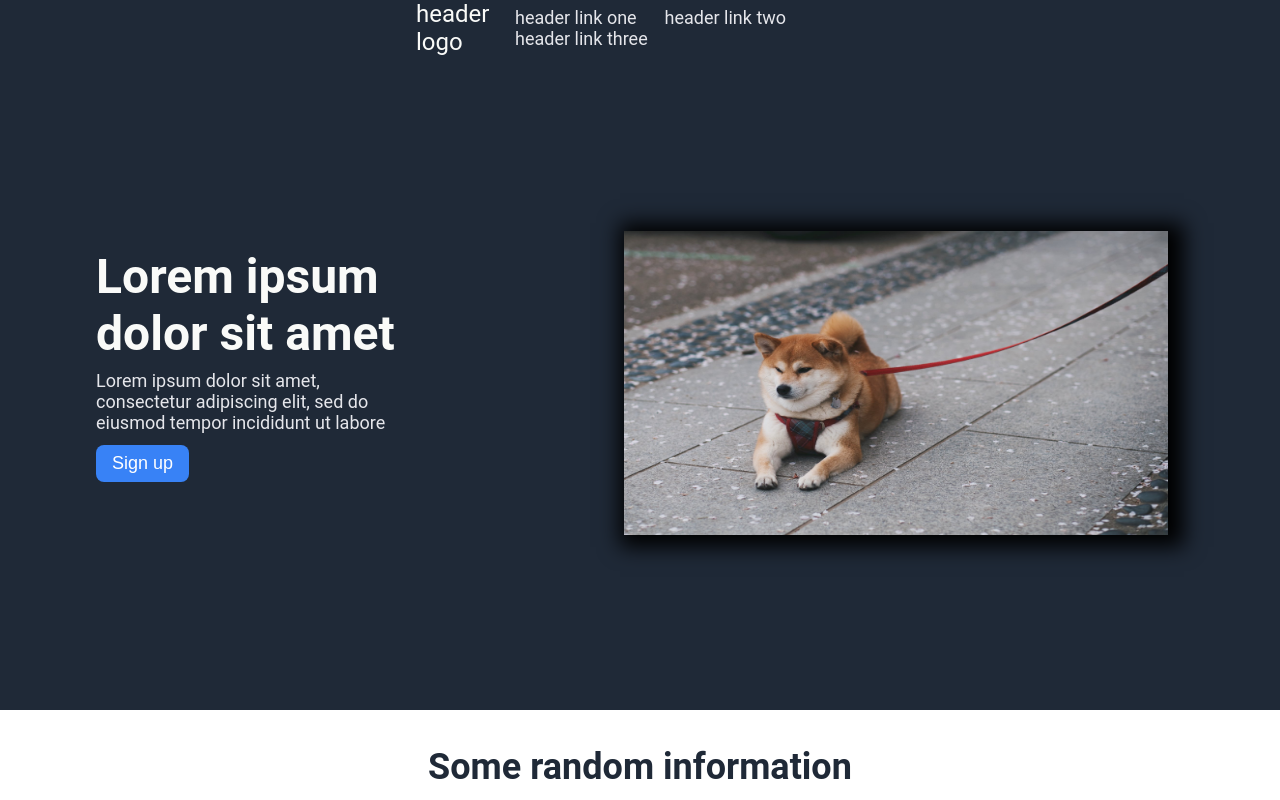
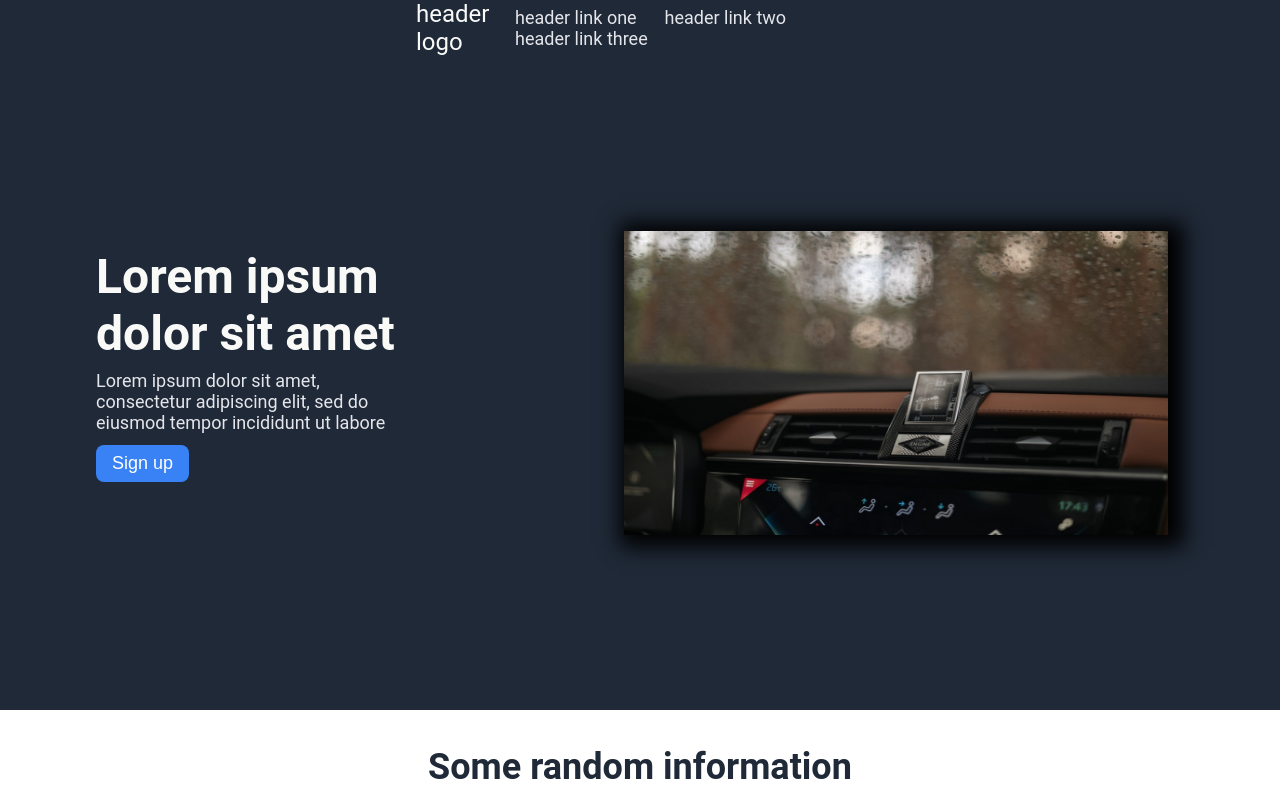
Before and after one commit to stevenmck97/landing-page-project, a plain HTML site: page index.html in a window 1280 px wide. Shown: the top 800 px of the page. Drawn offline with Linux system fonts and the light colour scheme.

Commit message:
Replaced stock image in hero

```diff
--- a/index.html
+++ b/index.html
@@ -31,7 +31,7 @@
         <button class="header-button">Sign up</button>
     </div>
     <div class="hero-img">
-        <img src="pexels-photo-dog.jpeg" alt="Placeholder image" class="header-img">
+        <img src="stock-car-.jpeg" alt="Placeholder image" class="header-img">
     </div>
     </div>
 
```
Also changed, not shown: pexels-photo-dog.jpeg (deleted), stock-car-.jpeg (added).
